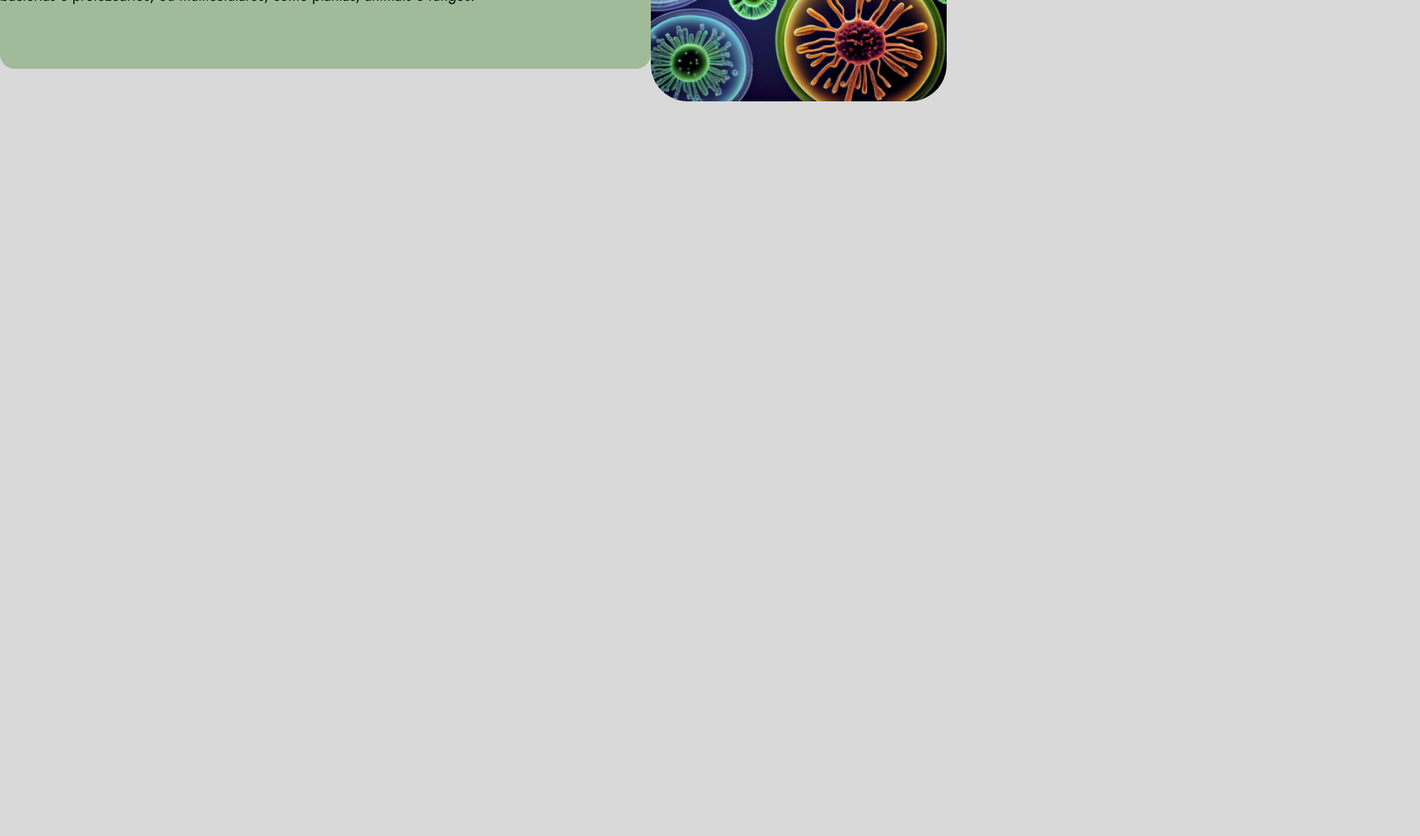
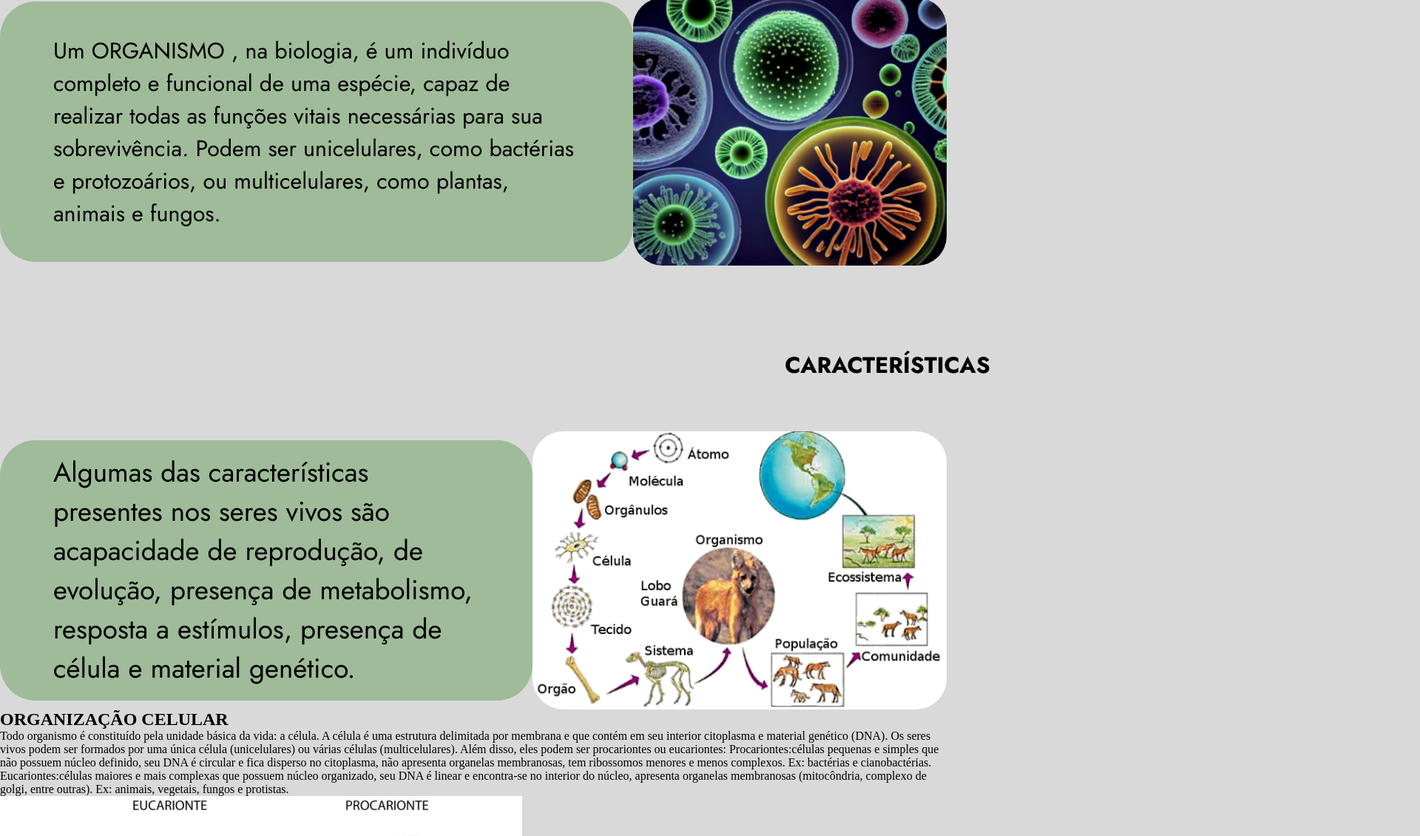
Before and after one commit to 23lavi/conteudo-ecobio, a plain HTML site: page index.html in a window 1280 px wide. Shown: the part 477-1607 px from the top of the page at 74% size, 1920 px wide, since content can reach past the window. Before the commit the page ends 800 px from the top, so only its background shows below. Drawn offline with Linux system fonts and the light colour scheme; a web font is replaced by a local one.

Commit message:
adição da parte dois do conteudo no html e css. intens da parte três adicionados ao html

```diff
--- a/index.html
+++ b/index.html
@@ -4,7 +4,7 @@
     <meta charset="UTF-8">
     <meta name="viewport" content="width=device-width, initial-scale=1.0">
     <style>
-@import url('https://fonts.googleapis.com/css2?family=Jost:ital,wght@0,100..900;1,100..900&family=Laila:wght@300;400;500;600;700&display=swap');
+    @import url('https://fonts.googleapis.com/css2?family=Jost:ital,wght@0,100..900;1,100..900&family=Laila:wght@300;400;500;600;700&display=swap');
 </style>
 
     <link rel="preconnect" href="https://fonts.googleapis.com">
@@ -29,17 +29,40 @@
             <img class="img-duvida"src="img/icone-duvida-img.png" alt="icone de interrogação para dúvidas">
         </div>
 
-        <main class="centro">
-            <h3>O QUE É UM ORGANISMO?</h3>
-            <div class="oque-e">
+        <div class="parte1">
+            <h2 class="pergunta">O QUE É UM ORGANISMO?</h2>
+            <div class="resposta1">
                 <p>Um ORGANISMO , na biologia, é um indivíduo completo e funcional de uma espécie, capaz de realizar todas as funções vitais necessárias para sua sobrevivência. Podem ser unicelulares, como bactérias e protozoários, ou multicelulares, como plantas, animais e fungos.</p>
 
                 <img class="img-orgnismo" src="img/oqueé-organismo-img.png" alt="imagem de um organismo">
             </div>
+        </div>
 
+        <div class="parte2">
+            <h2 class="cara">CARACTERÍSTICAS</h2>
+            <div class="resposta2">
+                <p>Algumas das características presentes nos seres
+                    vivos são acapacidade de reprodução,
+                    de evolução,
+                    presença de metabolismo, resposta a estímulos,
+                    presença de célula e material genético.</p>
 
-        </main>
+                    <img class="img-cara" src="img/aracteristicas-organismo-img.png" alt="img das características">
+            </div>
 
+            <div class="parte3">
+                <h2 class="celular">ORGANIZAÇÃO CELULAR</h2>
+                <div class="resposta3">
+                    <p>Todo organismo é constituído pela unidade básica da vida: a célula. A célula é uma estrutura delimitada por membrana e que contém em seu interior citoplasma e material genético (DNA).
+                        Os seres vivos podem ser formados por uma única célula (unicelulares) ou várias células (multicelulares). Além disso, eles podem ser procariontes ou eucariontes:
+
+                        Procariontes:células pequenas e simples que não possuem núcleo definido, seu DNA é circular e fica disperso no citoplasma, não apresenta organelas membranosas, tem ribossomos menores e menos complexos. Ex: bactérias e cianobactérias.
+
+                        Eucariontes:células maiores e mais complexas que possuem núcleo organizado, seu DNA é linear e encontra-se no interior do núcleo, apresenta organelas membranosas (mitocôndria, complexo de golgi, entre outras). Ex: animais, vegetais, fungos e protistas.</p>
+
+                        <img class="img-org" src="img/organização-organismo-img.png" alt="img da organização celular">
+                </div>
+        </div>
        </div>
 </body>
 </html>
--- a/style.css
+++ b/style.css
@@ -32,18 +32,18 @@ body{
 
 .icone-menu {
     position: absolute;
-    top: 50px;
-    left: 60px;
-    width: 110px;
+    top: 3rem;
+    left: 4rem;
+    width: 8rem;
     height: auto;
 }
 
 .menu-organismo h1 {
     position: absolute;
-    top: 55px;
-    left: 185px;
+    top: 3.99rem;
+    left: 12rem;
     font-family: 'Lucida Sans', 'Lucida Sans Regular', 'Lucida Grande', 'Lucida Sans Unicode', Geneva, Verdana, sans-serif;
-    font-size: 60px;
+    font-size: 4rem;
     color: var(--titulo-menu);
 }
 
@@ -53,53 +53,90 @@ body{
     position: absolute;
     bottom: 0;
     top: 16rem;
-
-
 }
 
-.oque-e p{
+.pergunta {
+    display: flex;
+    justify-content: center;
+    width: 70rem;
+    height: 0rem;
+    padding: 7rem;
+    font-family: "Jost", sans-serif;;
+    font-size: 1.9rem;
+    text-align: left;
+}
+
+.resposta1{
     display: flex;
     justify-content: center;
     align-items: center;
-    width: 950px;
-    height: 255px;
-    background-color: var(--elementos-organismo);
-    border-radius: 20px;
-    color: var(--texto-geral);
-    font-family: "Jost", sans-serif;;
-    font-size: 20px;
-    text-align: left;
 }
-.centro h3{
+
+.resposta1 p{
     display: flex;
     justify-content: center;
     align-items: center;
-    width: 790px;
-    height: 40%;
-    text-align: center;
+    width: 69rem;
+    height: 22rem;
+    padding: 4.5rem;
+    background-color: var(--elementos-organismo);
+    border-radius: 3rem;
+    color: var(--texto-geral);
+    font-family: "Jost", sans-serif;;
+    font-size: 1.9rem;
+    text-align: left;
 }
 
 .img-orgnismo{
     display: flex;
     justify-content: center;
     align-items: center;
-    top: 1rem;
-    width: 400px;
+    top: 2rem;
+    width: 26.5rem;
     height: auto;
     background-image: none;
-    border-radius: 50px;
+    border-radius: 2.5rem;
 }
 
+.cara {
+    display: flex;
+    justify-content: center;
+    width: 150rem;
+    height: 0rem;
+    padding: 7rem;
+    font-family: "Jost", sans-serif;;
+    font-size: 1.9rem;
+    text-align: left;
+}
 
-.oque-e  {
+.resposta2{
     display: flex;
     justify-content: center;
     align-items: center;
-
 }
 
-.titulo{
-    font-family: "Laila" , serif;
-    font-weight: 700;
-    font-style: normal;
+.resposta2 p{
+    display: flex;
+    justify-content: center;
+    align-items: center;
+    width: 69rem;
+    height: 22rem;
+    padding: 4.5rem;
+    background-color: var(--elementos-organismo);
+    border-radius: 3rem;
+    color: var(--texto-geral);
+    font-family: "Jost", sans-serif;;
+    font-size: 2.3rem;
+    text-align: left;
 }
+
+.img-cara {
+    display: flex;
+    justify-content: center;
+    align-items: center;
+    top: 2rem;
+    width: 35rem;
+    height: auto;
+    background-image: none;
+    border-radius: 2.6rem;
+}
```
Also changed, not shown: img/aracteristicas-organismo-img.png (added), 1 other file.
